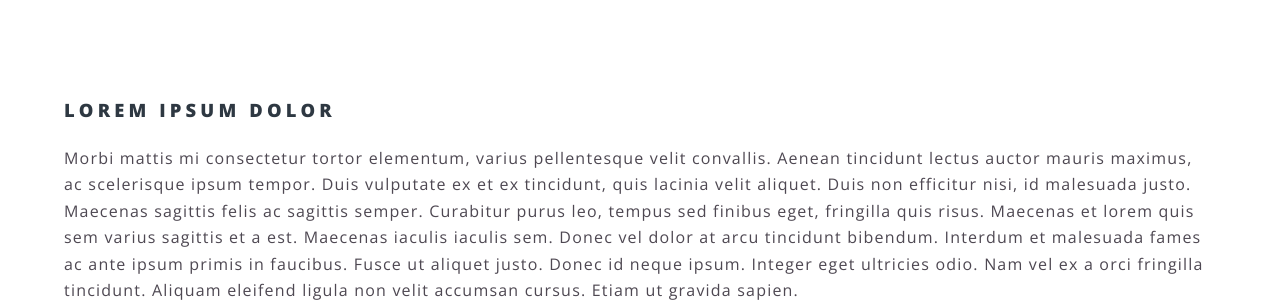
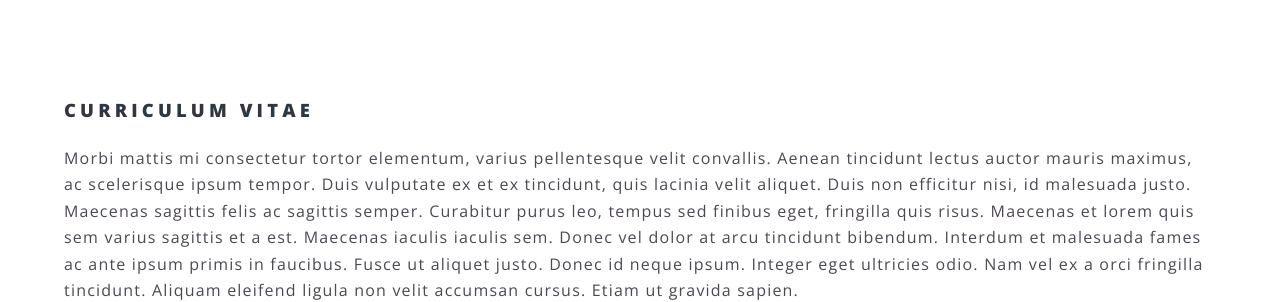
Before and after one commit to SJJUK/SJJUK.github.io, a Jekyll site: the page built from Curriculum vitae.html, in a window 1280 px wide and 900 px high. Shown: the part 395-697 px from the top of the window. Built offline with Jekyll 4.4.1, drawn with Linux system fonts in a browser that asks for light colours.

Commit message:
Update and rename generic.html to Curriculum vitae.html

```diff
--- a/generic.html
+++ b/Curriculum vitae.html
@@ -2,7 +2,7 @@
 layout: page
 title: Generic
 ---
-	<h3>Lorem ipsum dolor</h3>
+	<h3>Curriculum vitae</h3>
 	<p>Morbi mattis mi consectetur tortor elementum, varius pellentesque velit convallis. Aenean tincidunt lectus auctor mauris maximus, ac scelerisque ipsum tempor. Duis vulputate ex et ex tincidunt, quis lacinia velit aliquet. Duis non efficitur nisi, id malesuada justo. Maecenas sagittis felis ac sagittis semper. Curabitur purus leo, tempus sed finibus eget, fringilla quis risus. Maecenas et lorem quis sem varius sagittis et a est. Maecenas iaculis iaculis sem. Donec vel dolor at arcu tincidunt bibendum. Interdum et malesuada fames ac ante ipsum primis in faucibus. Fusce ut aliquet justo. Donec id neque ipsum. Integer eget ultricies odio. Nam vel ex a orci fringilla tincidunt. Aliquam eleifend ligula non velit accumsan cursus. Etiam ut gravida sapien.</p>
 	<p>Vestibulum ultrices risus velit, sit amet blandit massa auctor sit amet. Sed eu lectus sem. Phasellus in odio at ipsum porttitor mollis id vel diam. Praesent sit amet posuere risus, eu faucibus lectus. Vivamus ex ligula, tempus pulvinar ipsum in, auctor porta quam. Proin nec dui cursus, posuere dui eget interdum. Fusce lectus magna, sagittis at facilisis vitae, pellentesque at etiam. Quisque posuere leo quis sem commodo, vel scelerisque nisi scelerisque. Suspendisse id quam vel tortor tincidunt suscipit. Nullam auctor orci eu dolor consectetur, interdum ullamcorper ante tincidunt. Mauris felis nec felis elementum varius.</p>
 	<hr />
```
